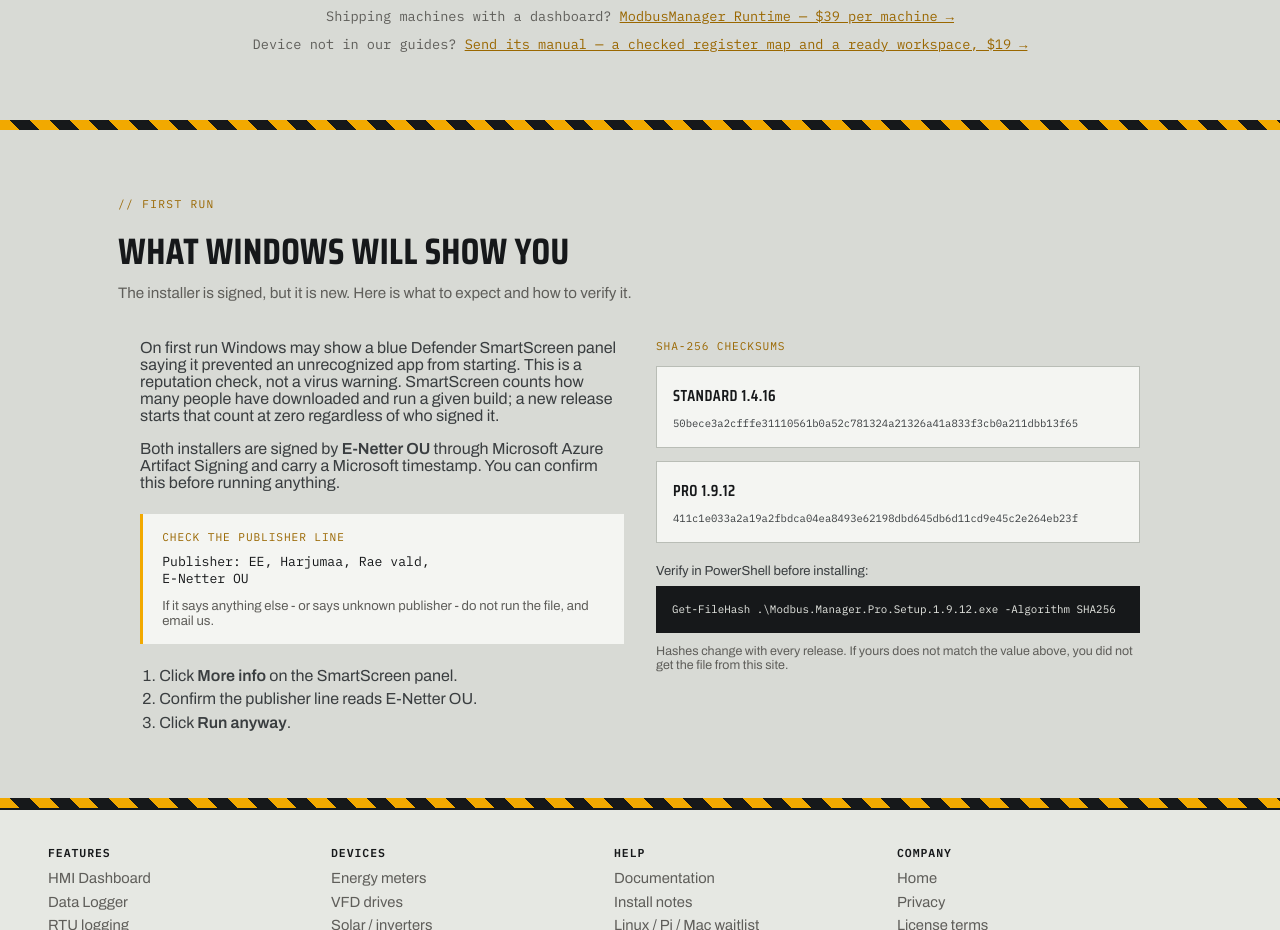
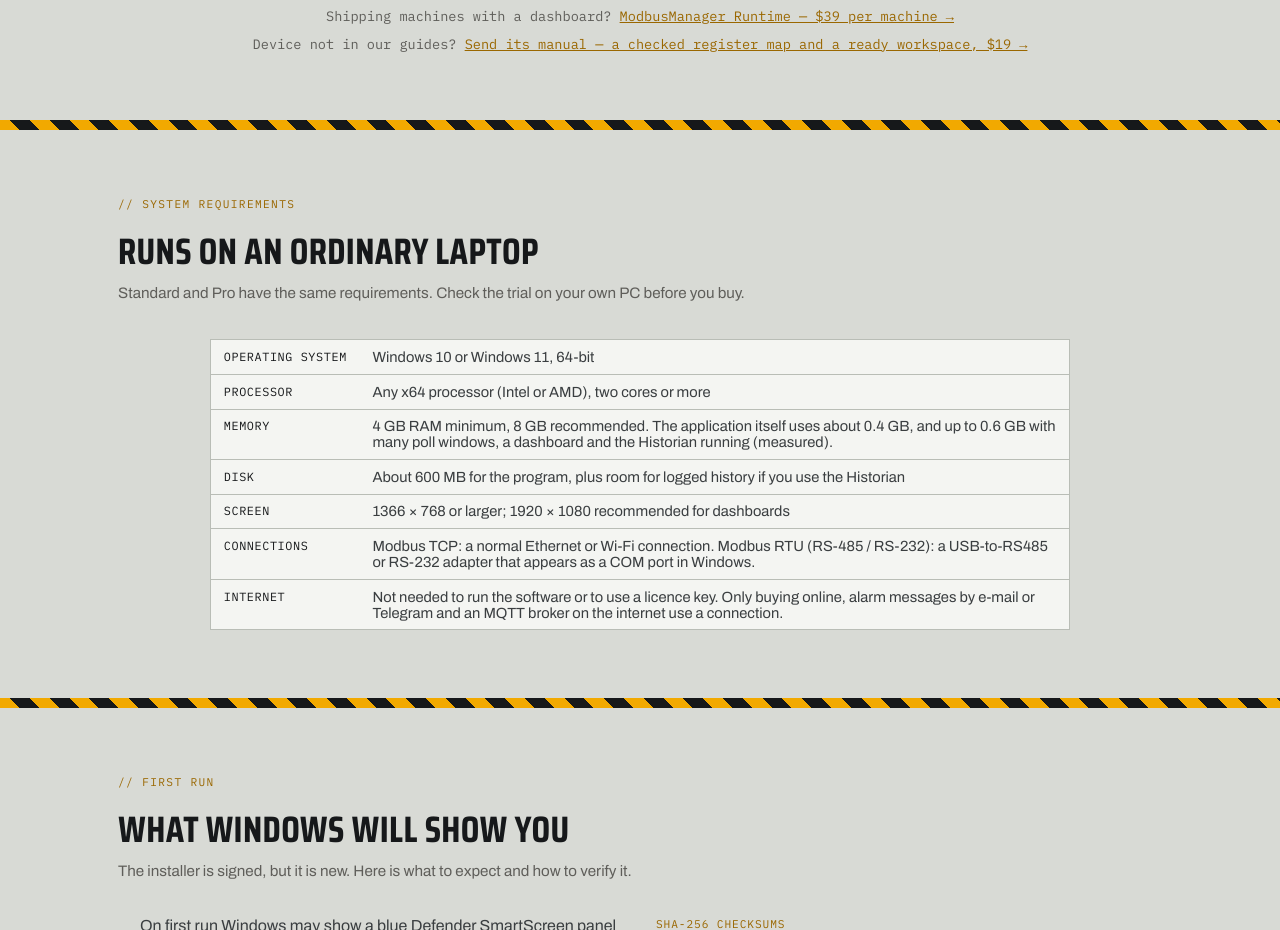
Before and after one commit to vend123/modbusmanager-web, a plain HTML site: page index.html in a window 1280 px wide. Shown: the part 9380-10310 px from the top of the page. Drawn offline with Linux system fonts and the light colour scheme.

Commit message:
System requirements: front page section + manual (measured memory)
Co-Authored-By: Claude Opus 5.5 <noreply@anthropic.com>

```diff
--- a/index.html
+++ b/index.html
@@ -1222,6 +1222,28 @@ document.addEventListener('keydown', function(e){
 </section>
 
 <div class="divider-line"></div>
+<!-- system-requirements (add-system-requirements.js) -->
+<section class="section" id="requirements">
+  <div class="sec-label">// system requirements</div>
+  <h2 class="sec-title">Runs on an ordinary laptop</h2>
+  <p class="sec-sub">Standard and Pro have the same requirements. Check the trial on your own PC before you buy.</p>
+  <div style="max-width:860px;margin:1.2rem auto 0;overflow-x:auto">
+  <table style="width:100%;border-collapse:collapse;background:var(--plate);border:1px solid var(--steel)">
+    <tbody>
+      <tr><td style="padding:0.55rem 0.8rem;border-bottom:1px solid var(--steel);vertical-align:top;font-family:'IBM Plex Mono',monospace;font-size:0.74rem;letter-spacing:0.05em;text-transform:uppercase;color:var(--ink);white-space:nowrap">Operating system</td><td style="padding:0.55rem 0.8rem;border-bottom:1px solid var(--steel);vertical-align:top;color:var(--body);font-size:0.92rem">Windows 10 or Windows 11, 64-bit</td></tr>
+      <tr><td style="padding:0.55rem 0.8rem;border-bottom:1px solid var(--steel);vertical-align:top;font-family:'IBM Plex Mono',monospace;font-size:0.74rem;letter-spacing:0.05em;text-transform:uppercase;color:var(--ink);white-space:nowrap">Processor</td><td style="padding:0.55rem 0.8rem;border-bottom:1px solid var(--steel);vertical-align:top;color:var(--body);font-size:0.92rem">Any x64 processor (Intel or AMD), two cores or more</td></tr>
+      <tr><td style="padding:0.55rem 0.8rem;border-bottom:1px solid var(--steel);vertical-align:top;font-family:'IBM Plex Mono',monospace;font-size:0.74rem;letter-spacing:0.05em;text-transform:uppercase;color:var(--ink);white-space:nowrap">Memory</td><td style="padding:0.55rem 0.8rem;border-bottom:1px solid var(--steel);vertical-align:top;color:var(--body);font-size:0.92rem">4 GB RAM minimum, 8 GB recommended. The application itself uses about 0.4 GB, and up to 0.6 GB with many poll windows, a dashboard and the Historian running (measured).</td></tr>
+      <tr><td style="padding:0.55rem 0.8rem;border-bottom:1px solid var(--steel);vertical-align:top;font-family:'IBM Plex Mono',monospace;font-size:0.74rem;letter-spacing:0.05em;text-transform:uppercase;color:var(--ink);white-space:nowrap">Disk</td><td style="padding:0.55rem 0.8rem;border-bottom:1px solid var(--steel);vertical-align:top;color:var(--body);font-size:0.92rem">About 600 MB for the program, plus room for logged history if you use the Historian</td></tr>
+      <tr><td style="padding:0.55rem 0.8rem;border-bottom:1px solid var(--steel);vertical-align:top;font-family:'IBM Plex Mono',monospace;font-size:0.74rem;letter-spacing:0.05em;text-transform:uppercase;color:var(--ink);white-space:nowrap">Screen</td><td style="padding:0.55rem 0.8rem;border-bottom:1px solid var(--steel);vertical-align:top;color:var(--body);font-size:0.92rem">1366 &times; 768 or larger; 1920 &times; 1080 recommended for dashboards</td></tr>
+      <tr><td style="padding:0.55rem 0.8rem;border-bottom:1px solid var(--steel);vertical-align:top;font-family:'IBM Plex Mono',monospace;font-size:0.74rem;letter-spacing:0.05em;text-transform:uppercase;color:var(--ink);white-space:nowrap">Connections</td><td style="padding:0.55rem 0.8rem;border-bottom:1px solid var(--steel);vertical-align:top;color:var(--body);font-size:0.92rem">Modbus TCP: a normal Ethernet or Wi-Fi connection. Modbus RTU (RS-485 / RS-232): a USB-to-RS485 or RS-232 adapter that appears as a COM port in Windows.</td></tr>
+      <tr><td style="padding:0.55rem 0.8rem;border-bottom:1px solid var(--steel);vertical-align:top;font-family:'IBM Plex Mono',monospace;font-size:0.74rem;letter-spacing:0.05em;text-transform:uppercase;color:var(--ink);white-space:nowrap">Internet</td><td style="padding:0.55rem 0.8rem;border-bottom:1px solid var(--steel);vertical-align:top;color:var(--body);font-size:0.92rem">Not needed to run the software or to use a licence key. Only buying online, alarm messages by e-mail or Telegram and an MQTT broker on the internet use a connection.</td></tr>
+    </tbody>
+  </table>
+  </div>
+</section>
+
+<div class="divider-line"></div>
+
 <section class="section" id="install">
   <div class="sec-label">// first run</div>
   <h2 class="sec-title">What Windows will show you</h2>
```
Also changed, not shown: manual.html (+12 -0 lines).
